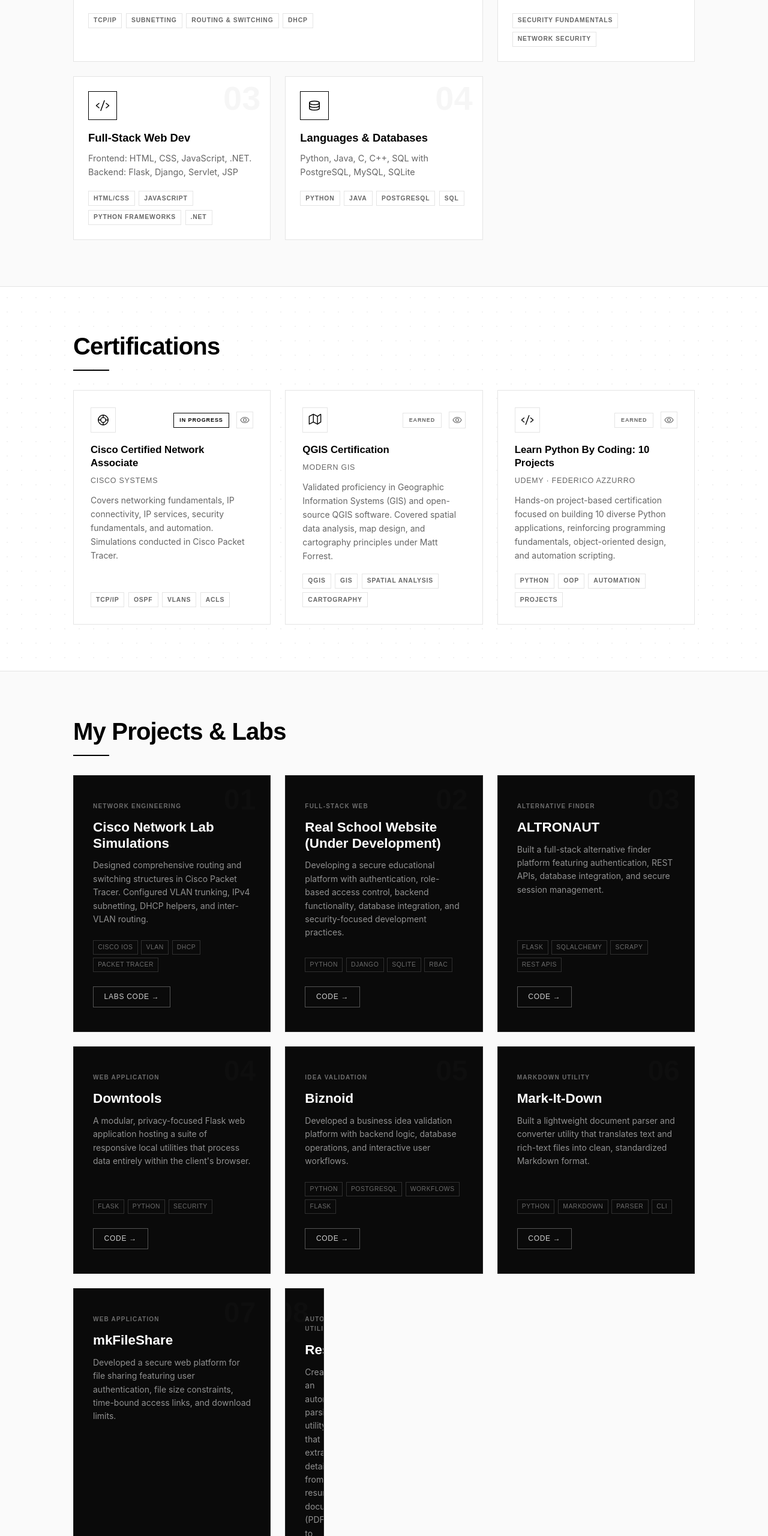
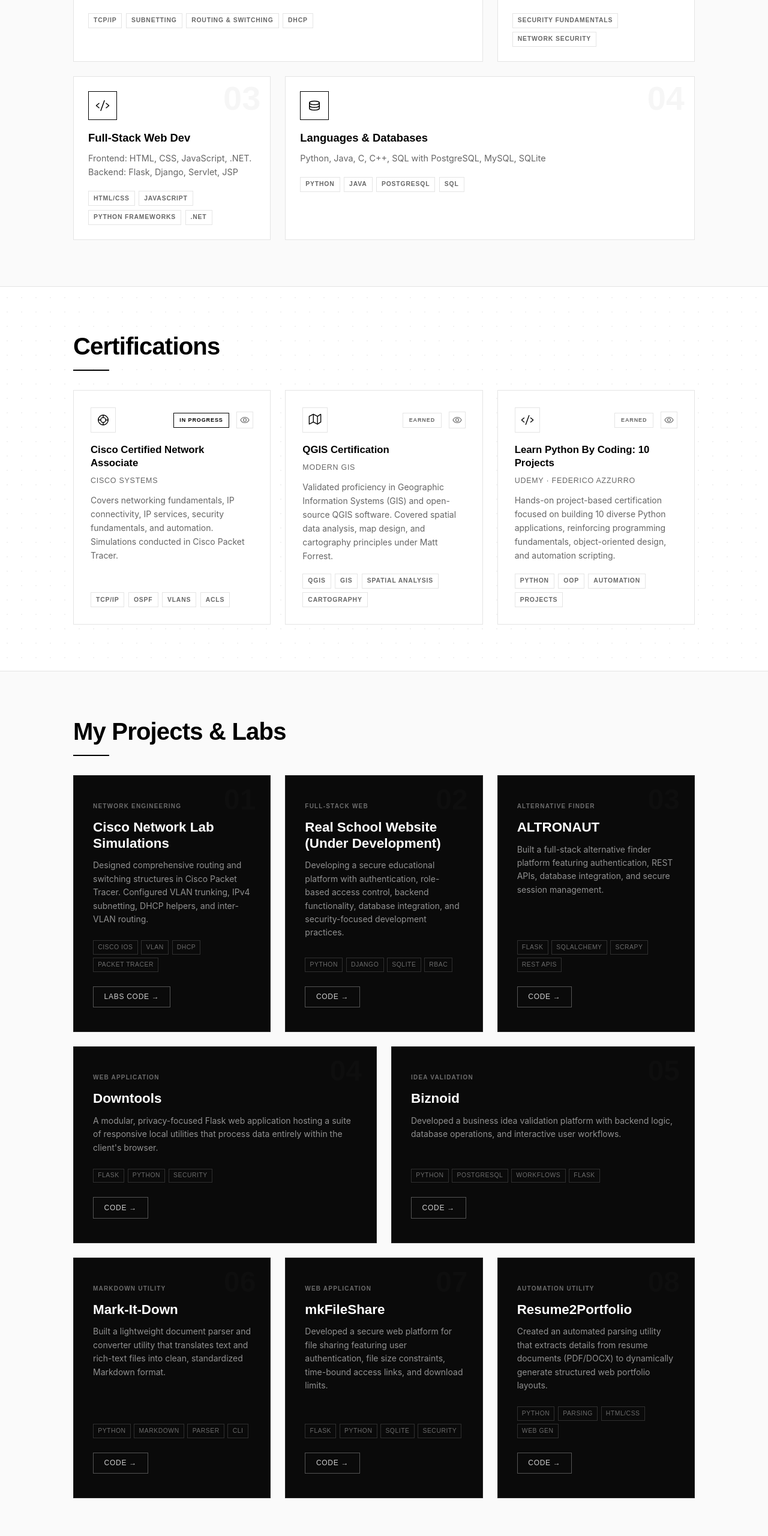
Before and after one commit to MohammadMudassirmk/Portfolio, a plain HTML site: page index.html in a window 1280 px wide. Shown: the part 2540-5100 px from the top of the page at 60% size. Drawn offline with Linux system fonts and the light colour scheme.

Commit message:
Update style.css

```diff
--- a/style.css
+++ b/style.css
@@ -670,6 +670,9 @@ a {
   .card-service:nth-child(1) {
     grid-column: span 2;
   }
+  .card-service:nth-child(4) {
+    grid-column: span 2;
+  }
 }
 
 @media (max-width: 991px) {
@@ -799,10 +802,11 @@ a {
   .project-card:nth-child(1) { grid-column: span 4; }
   .project-card:nth-child(2) { grid-column: span 4; }
   .project-card:nth-child(3) { grid-column: span 4; }
-  .project-card:nth-child(4) { grid-column: span 4; }
-  .project-card:nth-child(5) { grid-column: span 4; }
+  .project-card:nth-child(4) { grid-column: span 6; }
+  .project-card:nth-child(5) { grid-column: span 6; }
   .project-card:nth-child(6) { grid-column: span 4; }
   .project-card:nth-child(7) { grid-column: span 4; }
+  .project-card:nth-child(8) { grid-column: span 4; }
 }
 
 @media (max-width: 991px) and (min-width: 577px) {
@@ -1251,11 +1255,17 @@ a.contact-item:hover {
   .cert-grid {
     grid-template-columns: repeat(2, 1fr);
   }
+  .cert-card:nth-child(3) {
+    grid-column: span 2;
+  }
 }
 
 @media (max-width: 576px) {
   .cert-grid {
     grid-template-columns: 1fr;
+  }
+  .cert-card:nth-child(3) {
+    grid-column: auto;
   }
 }
 
```
